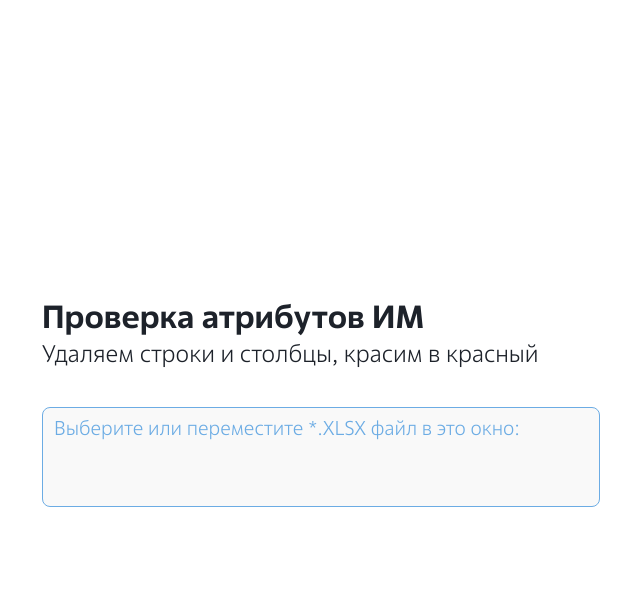
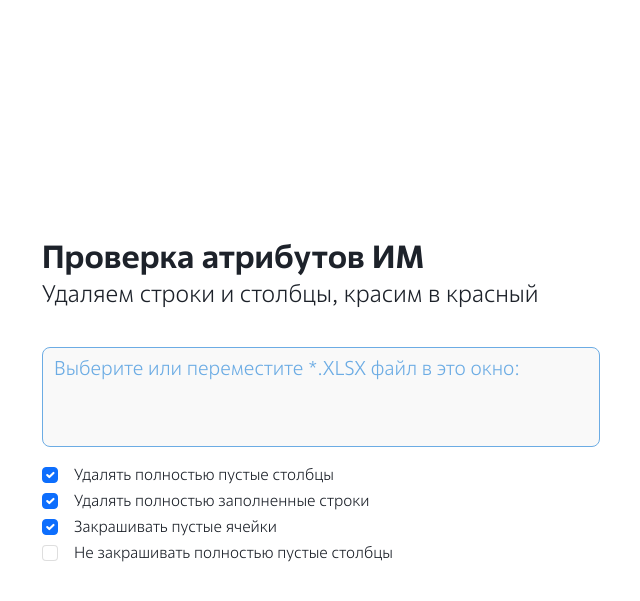
Before and after one commit to evgeniymoskvin/check_attributes_project, a Django app: page / in a window 1280 px wide. Shown: the top 601 px of the page, without its empty margins (319-959 px from the left). Run offline with Django 5.2, Linux system fonts and the light colour scheme; some libraries are stand-ins or nearby versions.

Commit message:
add ckeckboxes

```diff
--- a/check_attributes_app/static/check_attributes_app/css/page_calculator.css
+++ b/check_attributes_app/static/check_attributes_app/css/page_calculator.css
@@ -250,12 +250,13 @@ html {
 .input_my_form {
     display: none;
 }
-.my_form div{
+
+.my_new_form div {
     display: flex;
     width: 100%;
 }
 
-.my_form label {
+.my_new_form label {
     display: flex;
     width: 100% !important;
     min-height: 100px;
--- a/check_attributes_app/views.py
+++ b/check_attributes_app/views.py
@@ -1,4 +1,5 @@
 import datetime
+import json
 import uuid
 
 from django.shortcuts import render
@@ -31,6 +32,49 @@ class IndexView(View):
         return resp
 
     def post(self, request):
+        print(request.POST)
+        # Удалять полностью пустые столбцы
+        try:
+            if request.POST['checkbox_columns']:
+                checkbox_columns = True
+            else:
+                checkbox_columns = False
+        except:
+            checkbox_columns = False
+
+        # Удалять полностью пустые строки
+        try:
+            if request.POST['checkbox_rows']:
+                checkbox_rows = True
+            else:
+                checkbox_rows = False
+        except:
+            checkbox_rows = False
+
+        # Закрашивать пустые ячейки
+        try:
+            if request.POST['checkbox_color']:
+                checkbox_color = True
+            else:
+                checkbox_color = False
+        except:
+            checkbox_color = False
+
+        # Не закрашивать полностью пустые столбцы
+        try:
+            if request.POST['checkbox_color_columns']:
+                checkbox_color_columns = True
+            else:
+                checkbox_color_columns = False
+
+        except:
+            checkbox_color_columns = False
+
+        print('checkbox_columns:', checkbox_columns)
+        print('checkbox_rows:', checkbox_rows)
+        print('checkbox_rows:', checkbox_color)
+        print('checkbox_color_columns:', checkbox_color_columns)
+
 
         f = request.FILES["file"]
         extension = "." + str(f).split('.')[-1]
@@ -42,77 +86,98 @@ class IndexView(View):
             for chunk in f.chunks():
                 destination.write(chunk)
 
-        # Создаем новый файл
-        new_excel_file = openpyxl.Workbook()
-        ws_new_excel_file = new_excel_file.active
-        ws_new_excel_file.title = 'Export'
+        try:
+            # Создаем новый файл
+            new_excel_file = openpyxl.Workbook()
+            ws_new_excel_file = new_excel_file.active
+            ws_new_excel_file.title = 'Export'
 
-        my_red = openpyxl.styles.colors.Color(rgb='00FF0000')
-        my_fill = openpyxl.styles.fills.PatternFill(patternType='solid', fgColor=my_red)
+            my_red = openpyxl.styles.colors.Color(rgb='00FF0000')
+            my_fill = openpyxl.styles.fills.PatternFill(patternType='solid', fgColor=my_red)
 
-        wb = openpyxl.load_workbook(filename=path_to_input_file, data_only=True)
-        worksheet = wb.active
-        book_len = worksheet.max_row
-        book_width = worksheet.max_column
+            no_fill = openpyxl.styles.fills.PatternFill(fill_type=None)
 
-        # Удаляем столбцы
-        input_columns = []
-        count_of_null_columns = 0  # Счетчик пустых колонок
-        for column in range(1, book_width + 1):
-            count = 0
+            wb = openpyxl.load_workbook(filename=path_to_input_file, data_only=True)
+            worksheet = wb.active
+            book_len = worksheet.max_row
+            book_width = worksheet.max_column
+
+            # Удаляем столбцы
+            input_columns = []
+            count_of_null_columns = 0  # Счетчик пустых колонок
+            for column in range(1, book_width + 1):
+                count = 0
+                for row in range(2, book_len + 1):
+                    if not worksheet.cell(row, column).value:
+                        count += 1
+                print(f'Столбец {column} -пустых ячеек {count}')
+                input_columns.append(str(worksheet.cell(1, column).value).replace('\n', ' '))
+                if count + 1 == book_len:
+                    count_of_null_columns += 1
+                    print(f'Столбец {column} -все ячейки пустые')
+                    if checkbox_columns:  # Удаляем столбцы, если чекбокс
+                        worksheet.delete_cols(column)
+            print('-----')
+            print(f'Пустых колонок {count_of_null_columns}')
+
+            # Удаляем строки
+            count_of_null_rows = 0
             for row in range(2, book_len + 1):
-                if not worksheet.cell(row, column).value:
-                    count += 1
-            print(f'Столбец {column} -пустых ячеек {count}')
-            input_columns.append(str(worksheet.cell(1, column).value).replace('\n', ' '))
-            if count + 1 == book_len:
-                count_of_null_columns += 1
-                print(f'Столбец {column} -все ячейки пустые')
-                worksheet.delete_cols(column)
-        print('-----')
-        print(f'Пустых колонок {count_of_null_columns}')
+                count = 0
+                for column in range(1, book_width + 1):
+                    if worksheet.cell(row, column).value:
+                        count += 1
+                # print(f'Строка {row} - Заполненных ячеек')
+                if count == book_width:
+                    count_of_null_rows += 1
+                    print(f'Строка {row} - все ячейки заполнены')
+                    if checkbox_rows:  # Удаляем строки, если чекбокс
+                        worksheet.delete_rows(row)
 
-        # Удаляем строки
-        count_of_null_rows = 0
-        for row in range(2, book_len + 1):
-            count = 0
+            # Сохраняем во временный
+            temp_file_path_full = 'temp.xlsx'
+            wb.save(temp_file_path_full)
+
+            wb = openpyxl.load_workbook(filename=temp_file_path_full, data_only=True)
+            worksheet = wb.active
+            book_len = worksheet.max_row
+            book_width = worksheet.max_column
+
+            # Красим
+            count_fill = 0
             for column in range(1, book_width + 1):
-                if worksheet.cell(row, column).value:
-                    count += 1
-            # print(f'Строка {row} - Заполненных ячеек')
-            if count == book_width:
-                count_of_null_rows += 1
-                print(f'Строка {row} - все ячейки заполнены')
-                worksheet.delete_rows(row)
+                for row in range(2, book_len + 1):
+                    if not worksheet.cell(row, column).value:
+                        count_fill += 1
+                        if checkbox_color:  # Закрашивание ячеек
+                            worksheet.cell(row, column).fill = my_fill
 
-        # Сохраняем во временный
-        temp_file_path_full = 'temp.xlsx'
-        wb.save(temp_file_path_full)
+            # Отбеливание ячеек
+            if checkbox_color_columns:
+                for column in range(1, book_width + 1):
+                    count = 0
+                    for row in range(2, book_len + 1):
+                        if not worksheet.cell(row, column).value:
+                            count += 1
+                    if count + 1 == book_len:
+                        for row in range(2, book_len + 1):
+                            worksheet.cell(row, column).fill = no_fill
 
-        wb = openpyxl.load_workbook(filename=temp_file_path_full, data_only=True)
-        worksheet = wb.active
-        book_len = worksheet.max_row
-        book_width = worksheet.max_column
+            file_to_export = f'export.xlsx'
+            wb.save(file_to_export)
+            print(request.POST)
+            print(request.FILES)
 
-        # Красим
-        count_fill = 0
-        for column in range(1, book_width + 1):
-            for row in range(2, book_len + 1):
-                if not worksheet.cell(row, column).value:
-                    count_fill += 1
-                    worksheet.cell(row, column).fill = my_fill
-        file_to_export = f'export.xlsx'
-        wb.save(file_to_export)
-        print(request.POST)
-        print(request.FILES)
+            with open(file_to_export, 'rb') as fh:
+                # Установка mimetype для правильной обработки браузером
+                mime_type = "application/vnd.openxmlformats-officedocument.spreadsheetml.sheet"
+                response = HttpResponse(fh.read(), content_type=mime_type)
+                response['Content-Disposition'] = 'attachment; filename=' + escape_uri_path(
+                    f'{file_name_input}_{datetime.datetime.now().year}-{datetime.datetime.now().month}-{datetime.datetime.now().day}-{datetime.datetime.now().hour}:{datetime.datetime.now().minute}:{datetime.datetime.now().second}.xlsx')
+            os.remove(path_to_input_file)
+            os.remove(temp_file_path_full)
 
-        with open(file_to_export, 'rb') as fh:
-            # Установка mimetype для правильной обработки браузером
-            mime_type = "application/vnd.openxmlformats-officedocument.spreadsheetml.sheet"
-            response = HttpResponse(fh.read(), content_type=mime_type)
-            response['Content-Disposition'] = 'attachment; filename=' + escape_uri_path(
-                f'{file_name_input}_{datetime.datetime.now().year}-{datetime.datetime.now().month}-{datetime.datetime.now().day}-{datetime.datetime.now().hour}:{datetime.datetime.now().minute}:{datetime.datetime.now().second}.xlsx')
-        os.remove(path_to_input_file)
-        os.remove(temp_file_path_full)
-
-        return response
+            return response
+        except Exception as e:
+            print(e)
+            os.remove(path_to_input_file)
--- a/templates/check_attributes_app/base.html
+++ b/templates/check_attributes_app/base.html
@@ -68,8 +68,8 @@
             </div>
 
             <div class="modal-body modal-body_clearance">
-                <div class="d-flex w-100 justify-content-between align-items-center">
-                    <div class="d-flex text-20px-light">Что-то пошло не так...</div>
+                <div class="d-flex w-100 justify-content-between align-items-center" id="inside_error_div">
+                    <div class="d-flex text-20px-light" >Что-то пошло не так...</div>
                 </div>
             </div>
             <div class="modal-footer modal-footer_clearance justify-content-center">
@@ -77,6 +77,58 @@
                 <button class="button_blue_clearance"
                         onclick="$('#error_modal').modal('hide');">
                     Очень жаль
+                </button>
+            </div>
+        </div>
+    </div>
+</div>
+
+<!-- Модальное окно ошибки тип данных-->
+<div class="modal fade" id="error_type_modal" tabindex="-1">
+    <div class="modal-dialog modal-dialog-centered modal-dialog_clearance">
+        <div class="modal-content modal-content_clearance">
+            <div class="modal-header modal-header_clearance">
+                <h5 class="modal-title text-24px-regular" style="cursor: context-menu">Ошибка</h5>
+                <button type="button" class="btn-close" data-bs-dismiss="modal"
+                        aria-label="Close"></button>
+            </div>
+
+            <div class="modal-body modal-body_clearance">
+                <div class="d-flex w-100 flex-column justify-content-between align-items-start" id="inside_error_div">
+                    <div class="d-flex text-20px-light" >Убедитесь, что загружаемый файл имеет расширение .XLSX</div>
+                </div>
+            </div>
+            <div class="modal-footer modal-footer_clearance justify-content-center">
+
+                <button class="button_blue_clearance w-100"
+                        onclick="$('#error_type_modal').modal('hide');">
+                    Очень жаль
+                </button>
+            </div>
+        </div>
+    </div>
+</div>
+
+<!-- Модальное окно ошибки тип данных-->
+<div class="modal fade" id="good_modal" tabindex="-1">
+    <div class="modal-dialog modal-dialog-centered modal-dialog_clearance">
+        <div class="modal-content modal-content_clearance">
+            <div class="modal-header modal-header_clearance">
+                <h5 class="modal-title text-24px-regular" style="cursor: context-menu">Готово</h5>
+                <button type="button" class="btn-close" data-bs-dismiss="modal"
+                        aria-label="Close"></button>
+            </div>
+
+            <div class="modal-body modal-body_clearance">
+                <div class="d-flex w-100 flex-column justify-content-between align-items-start" id="inside_error_div">
+                    <div class="d-flex text-20px-light" >Загрузка должна начаться автоматически.</div>
+                </div>
+            </div>
+            <div class="modal-footer modal-footer_clearance justify-content-center">
+
+                <button class="button_blue_clearance w-100"
+                        onclick="$('#good_modal').modal('hide');">
+                    Ок
                 </button>
             </div>
         </div>
--- a/templates/check_attributes_app/index.html
+++ b/templates/check_attributes_app/index.html
@@ -24,9 +24,44 @@
                         </div>
                     </div>
                 </div>
-                <div class="d-flex w-100">
+                <div class="d-flex w-100 my_new_form">
                     {% csrf_token %}
                     {{ form }}
+                </div>
+                <div class="d-flex flex-column mt-3">
+                    <div class="d-flex flex-row form-check">
+                        <input class="form-check-input" type="checkbox" id="checkbox_columns" name="checkbox_columns"
+                               checked>
+                        <label class="text-16px-light ps-3" for="checkbox_columns">
+                            Удалять полностью пустые столбцы
+                        </label>
+                    </div>
+                </div>
+                <div class="d-flex flex-column">
+                    <div class="d-flex flex-row form-check">
+                        <input class="form-check-input" type="checkbox" id="checkbox_rows" name="checkbox_rows" checked>
+                        <label class="text-16px-light ps-3" for="checkbox_rows">
+                            Удалять полностью заполненные строки
+                        </label>
+                    </div>
+                </div>
+                <div class="d-flex flex-column">
+                    <div class="d-flex flex-row form-check">
+                        <input class="form-check-input" type="checkbox" id="checkbox_color" name="checkbox_color"
+                               checked>
+                        <label class="text-16px-light ps-3" for="checkbox_color">
+                            Закрашивать пустые ячейки
+                        </label>
+                    </div>
+                </div>
+                <div class="d-flex flex-column">
+                    <div class="d-flex flex-row form-check">
+                        <input class="form-check-input" type="checkbox" id="checkbox_color_columns"
+                               name="checkbox_color_columns" disabled>
+                        <label class="text-16px-light ps-3" for="checkbox_color_columns">
+                            Не закрашивать полностью пустые столбцы
+                        </label>
+                    </div>
                 </div>
             </div>
         </form>
@@ -48,6 +83,15 @@
 
 
     <script>
+
+        $("#checkbox_columns").change(function () {
+            if ($("#checkbox_columns").is(':checked')) {
+                $("#checkbox_color_columns").attr("disabled", true)
+            } else {
+                $("#checkbox_color_columns").attr("disabled", false)
+            }
+        })
+
         // Проверка на максимальное значение допуска подсчета, 30мм
         function checkInput(el) {
             if (el.value.length > 2) {
@@ -247,7 +291,6 @@
                     $('#start_body').addClass('d-flex')
                     var link = document.createElement('a');
                     link.href = window.URL.createObjectURL(data)
-
                     var today = new Date();
                     var dd = String(today.getDate()).padStart(2, '0');
                     var mm = String(today.getMonth() + 1).padStart(2, '0'); //January is 0!
@@ -261,6 +304,15 @@
                     link.download = today + '.xlsx';
                     document.body.appendChild(link);
                     link.click();
+                    $('#good_modal').modal('show');
+                },
+                error: function (data) {
+                    $('#loader-big').removeClass('d-flex')
+                    $('#loader-big').removeClass('d-flex')
+                    $('#loader-big').addClass('d-none')
+                    $('#start_body').removeClass('d-none')
+                    $('#start_body').addClass('d-flex')
+                    $('#error_type_modal').modal('show');
                 }
             });
         })
```
Also changed, not shown: other parts of check_attributes_app/static/check_attributes_app/css/page_calculator.css (+37 -6 lines), 1 other file.
